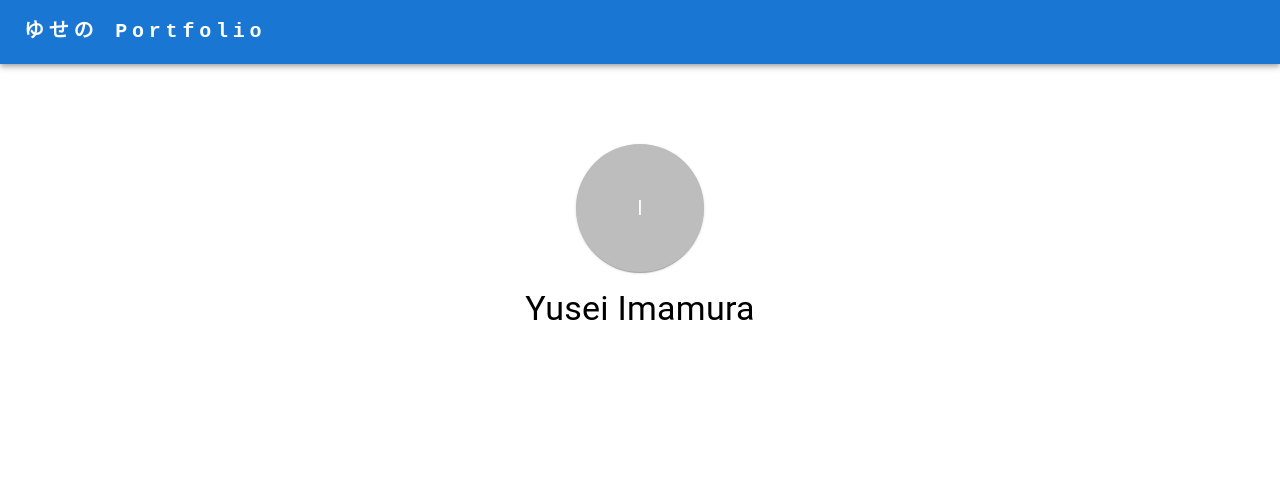
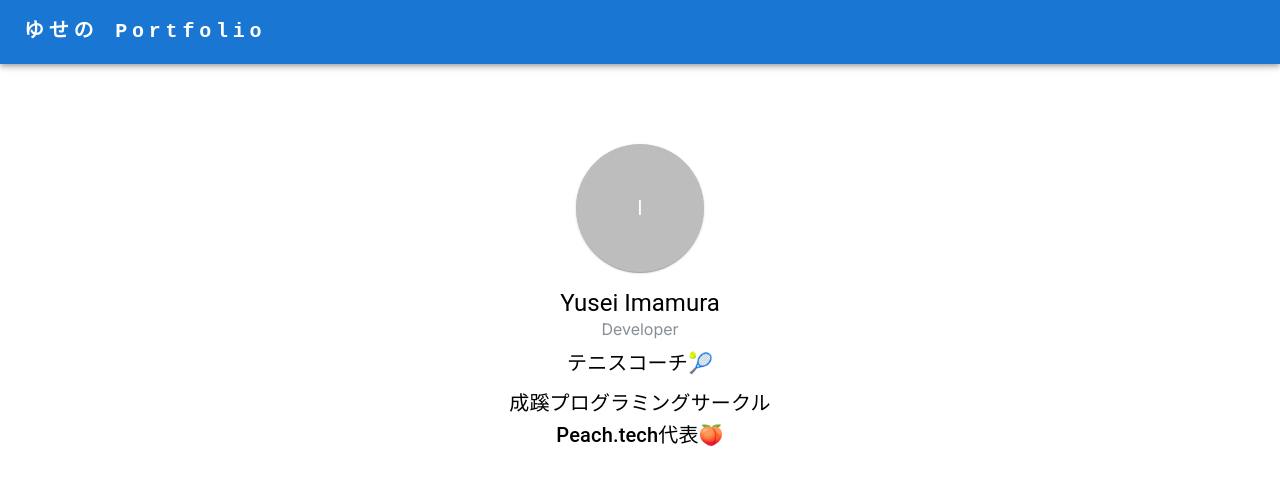
Before and after one commit to yusei53/yusei53-portfolio, a Next.js app: page / in a window 1280 px wide. Shown: the top 486 px of the page. Built offline with nearby package versions, Linux system fonts and the light colour scheme.

Commit message:
DetailIntroductionコンポーネント作成

```diff
--- /dev/null
+++ b/src/app/components/molecule/DetailIntroduction.jsx
@@ -0,0 +1,21 @@
+import * as React from "react";
+import Stack from "@mui/material/Stack";
+import Typography from "@mui/material/Typography";
+
+export function DetailIntroduction() {
+  return (
+    <>
+      <Stack m={1}>
+        <Typography variant="h6">テニスコーチ🎾</Typography>
+      </Stack>
+      <Stack>
+        <Typography variant="h6">成蹊プログラミングサークル</Typography>
+      </Stack>
+      <Stack>
+        <Typography variant="h6">Peach.tech代表🍑</Typography>
+      </Stack>
+    </>
+  );
+}
+
+export default DetailIntroduction;
--- a/src/app/components/organisms/Introduction.jsx
+++ b/src/app/components/organisms/Introduction.jsx
@@ -2,6 +2,7 @@ import * as React from "react";
 import Avatar from "@mui/material/Avatar";
 import Stack from "@mui/material/Stack";
 import Typography from "@mui/material/Typography";
+import { DetailIntroduction } from "../molecule/DetailIntroduction";
 
 export function Introduction() {
   return (
@@ -10,7 +11,6 @@ export function Introduction() {
       direction="column"
       justifyContent="center"
       alignItems="Center"
-      spacing={2}
       sx={{ py: 10 }}
     >
       <Avatar
@@ -18,9 +18,15 @@ export function Introduction() {
         src=" "
         sx={{ width: 128, height: 128, boxShadow: 1 }}
       />
-      <Stack spacing={2}>
-        <Typography variant="h4">Yusei Imamura</Typography>
+      <Stack mt={"15px"}>
+        <Typography variant="h5">Yusei Imamura</Typography>
       </Stack>
+      <Stack>
+        <Typography variant="h7" color="#868e96">
+          Developer
+        </Typography>
+      </Stack>
+      <DetailIntroduction />
     </Stack>
   );
 }
```
